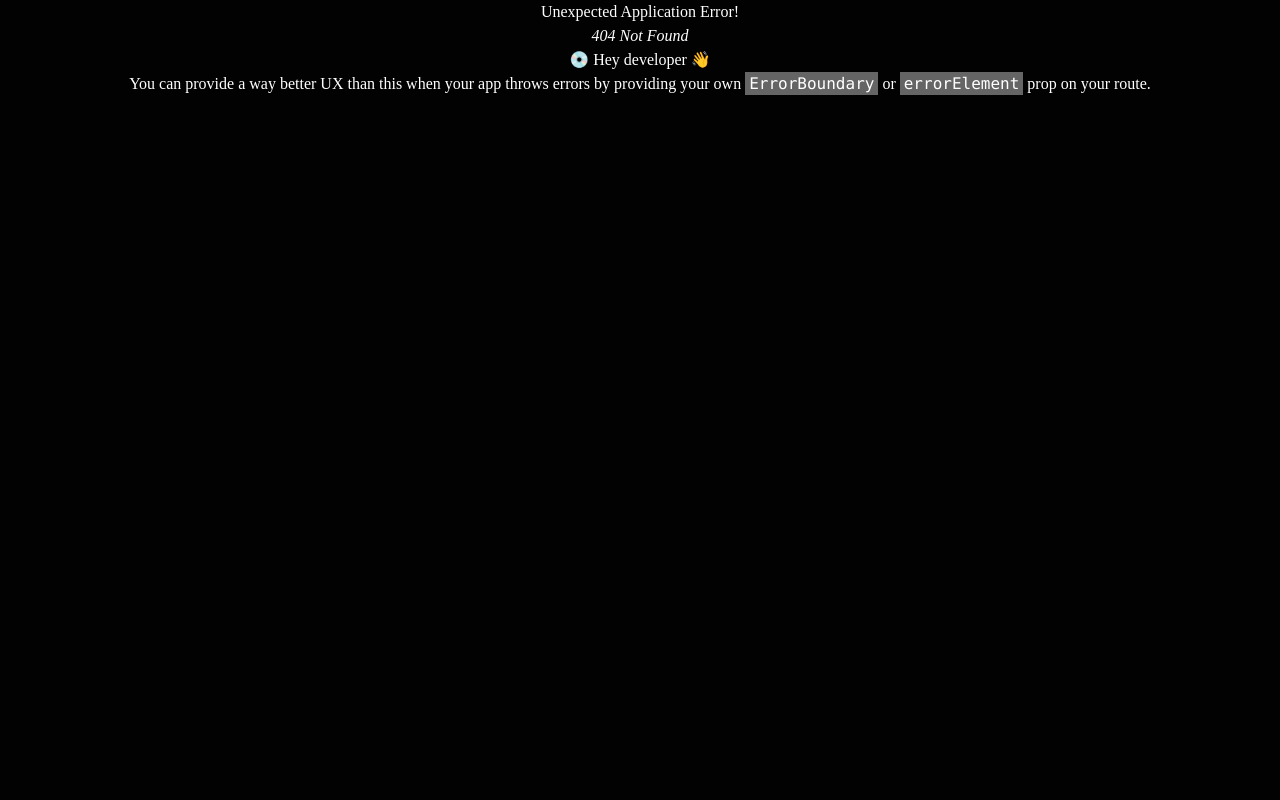
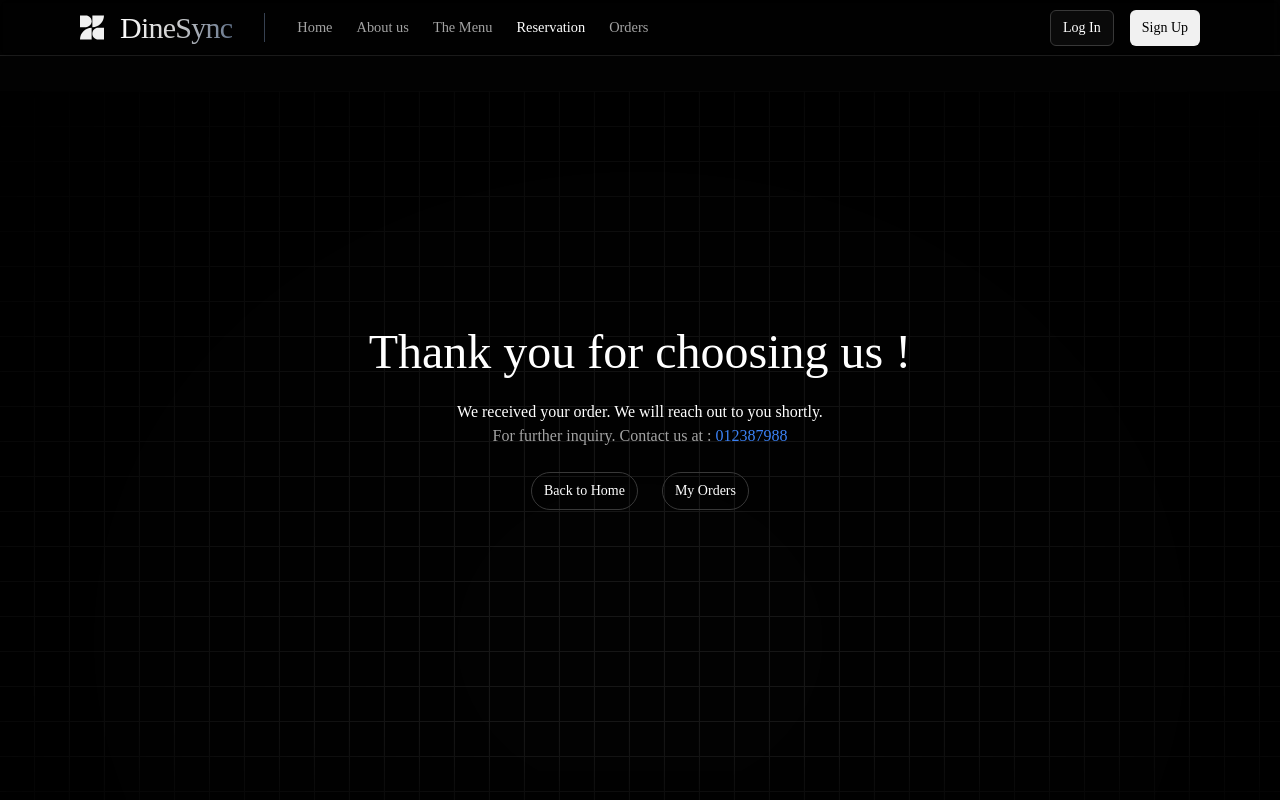
Before and after one commit to jsaugat/The-DINESYNC, a React (Vite) app in the folder client/: page /booking/thanks in a window 1280 px wide. Before the commit this address had no page. Shown: the top 800 px of the page. Built offline with nearby package versions, Linux system fonts and the light colour scheme; a web font is replaced by a local one.

Commit message:
create a thank you page on reservatio submission

```diff
--- /dev/null
+++ b/client/src/Pages/Thanks.jsx
@@ -0,0 +1,24 @@
+import { Container } from "@/master";
+import React from "react";
+import { Link } from "react-router-dom";
+
+export default function Thanks() {
+  return (
+    <Container>
+      <main className="h-[82vh] flex flex-col items-center justify-center">
+        <div className="flex flex-col items-center justify-center">
+          <h1 className="text-5xl my-6">Thank you for choosing us !</h1>
+          <h3 className="">We received your order. We will reach out to you shortly.</h3>
+          <h4 className="text-neutral-400 text-md">
+            For further inquiry. Contact us at :{" "}
+            <span className="text-blue-500">012387988</span>
+          </h4>
+        </div>
+        <div className="my-6 flex gap-6 text-sm">
+          <Link className="rounded-full border border-onyx px-3 py-2">Back to Home</Link>
+          <Link className="rounded-full border border-onyx px-3 py-2">My Orders</Link>
+        </div>
+      </main>
+    </Container>
+  );
+}
--- a/client/src/components/reservation/BookingDetails.jsx
+++ b/client/src/components/reservation/BookingDetails.jsx
@@ -1,5 +1,6 @@
 import React from "react";
 import { useSelector, useDispatch } from "react-redux";
+import { useNavigate } from "react-router-dom";
 import { Input } from "@/shadcn/ui/input";
 import { Label } from "@/shadcn/ui/label";
 import ArrowForwardIcon from "@mui/icons-material/ArrowForward";
@@ -19,6 +20,7 @@ function BookingDetails({ getFormattedDateTime }) {
     table: { number: tableNumber },
   } = useSelector((state) => state.selection);
   const dispatch = useDispatch();
+  const navigate = useNavigate();
 
   // Make a reservation request to the backend api.
   const makeReservationRequest = async () => {
@@ -59,6 +61,7 @@ function BookingDetails({ getFormattedDateTime }) {
           // If reservation is successful, log the response and update page
           const reservationResponse = await response.text();
           console.log("Reserved: " + reservationResponse);
+          navigate('/booking/thanks');
         } else {
           // If reservation fails, handle error appropriately
           console.error("Reservation failed:", response.statusText);
--- a/client/src/components/reservation/BookingForm.jsx
+++ b/client/src/components/reservation/BookingForm.jsx
@@ -19,7 +19,6 @@ function BookingForm({ setSearch }) {
       <DatePicker />
       <TimePicker />
       <PartySizePicker />
-
       {/* <Button
         type="submit"
         onClick={() => setSearch((prev) => !prev)}
--- a/client/src/components/reservation/tablesList/Tables.jsx
+++ b/client/src/components/reservation/tablesList/Tables.jsx
@@ -76,7 +76,7 @@ export default function Tables({ search, getFormattedDateTime }) {
       }
     };
     fetchTableAvailability();
-  }, [selectedDate, selectedTime, getFormattedDateTime, totalTables]);
+  }, [selectedDate, selectedTime, getFormattedDateTime]);
 
   return (
     /**
@@ -134,7 +134,7 @@ export default function Tables({ search, getFormattedDateTime }) {
             <TableCell colSpan={3} className="text-white bg-transparent py-3">
               {totalTables.length ? (
                 tableNumber ? (
-                  <span>Table <span className="text-googleBlue">T-{tableNumber}</span> is currently selected.</span>
+                  <span>Current Selection : Table <span className="text-green-500">T-{tableNumber}</span></span>
                 ) : (
                   <span>Please Select a Table</span>
                 )
--- a/client/src/main.jsx
+++ b/client/src/main.jsx
@@ -6,6 +6,7 @@ import {
   Home,
   About,
   Reservation,
+  Thanks,
   Menu,
   Login,
   Signup,
@@ -30,6 +31,7 @@ const routes = createRoutesFromElements(
     <Route path="about" element={<About />} />
     <Route path="menu" element={<Menu />} />
     <Route path="booking" element={<Reservation />} />
+    <Route path="booking/thanks" element={<Thanks />} />
     <Route path="login" element={<Login />} />
     <Route path="signup" element={<Signup />} />
     {/* Private Route */}
--- a/client/src/master.js
+++ b/client/src/master.js
@@ -10,6 +10,7 @@ import Container from "./components/Container";
 import Home from "./pages/Home";
 import About from "./pages/About";
 import Reservation from "./pages/Reservation";
+import Thanks from "./pages/Thanks";
 import Menu from "./pages/Menu";
 import Login from "./pages/Login.jsx";
 import Signup from "./pages/Signup.jsx";
@@ -32,6 +33,7 @@ export {
   Home,
   About,
   Reservation,
+  Thanks,
   Menu,
   Login,
   Signup,
```
